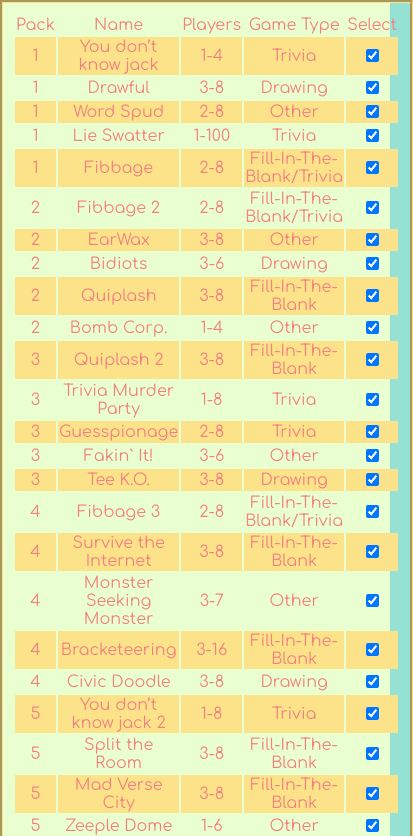
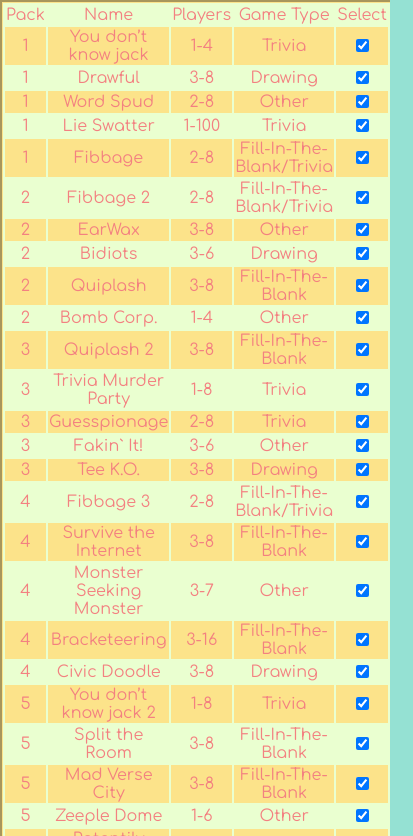
Before and after one commit to Neldrom/JackboxProject, a plain HTML site: page index.html in a window 390 px wide. Shown: the part 233-1069 px from the top of the page, 413 px wide, since content can reach past the window. Drawn offline with nearby package versions, Linux system fonts and the light colour scheme.

Commit message:
Update styles.css

```diff
--- a/styles.css
+++ b/styles.css
@@ -13,13 +13,14 @@
     background-color: #EAFFD0;
     margin: 5% 15%;
     border-radius: 25px;
+    overflow-x: auto;
 }
 @media screen and (max-width:800px) {
     main{
-        margin: 5% 0;
+        margin: 5% auto;
     };
     #games{
-        padding: 0px;
+        padding:0px;
     }
 }
 
@@ -74,7 +75,6 @@
 /* Games section */
 #games{
     width:100%;
-    padding: 10px;
     border-style: groove;
     border-color:#FCE38A;
 }
@@ -122,8 +122,3 @@
   background: #f4e603;
   box-shadow: 0 0 0 2px rgba(0,0,0,.2), 0 3px 8px 0 rgba(0,0,0,.15);
 }
-/*
-.generate:disabled {
-  filter: saturate(0.2) opacity(0.5);
-  cursor: not-allowed;
-}*/
```
